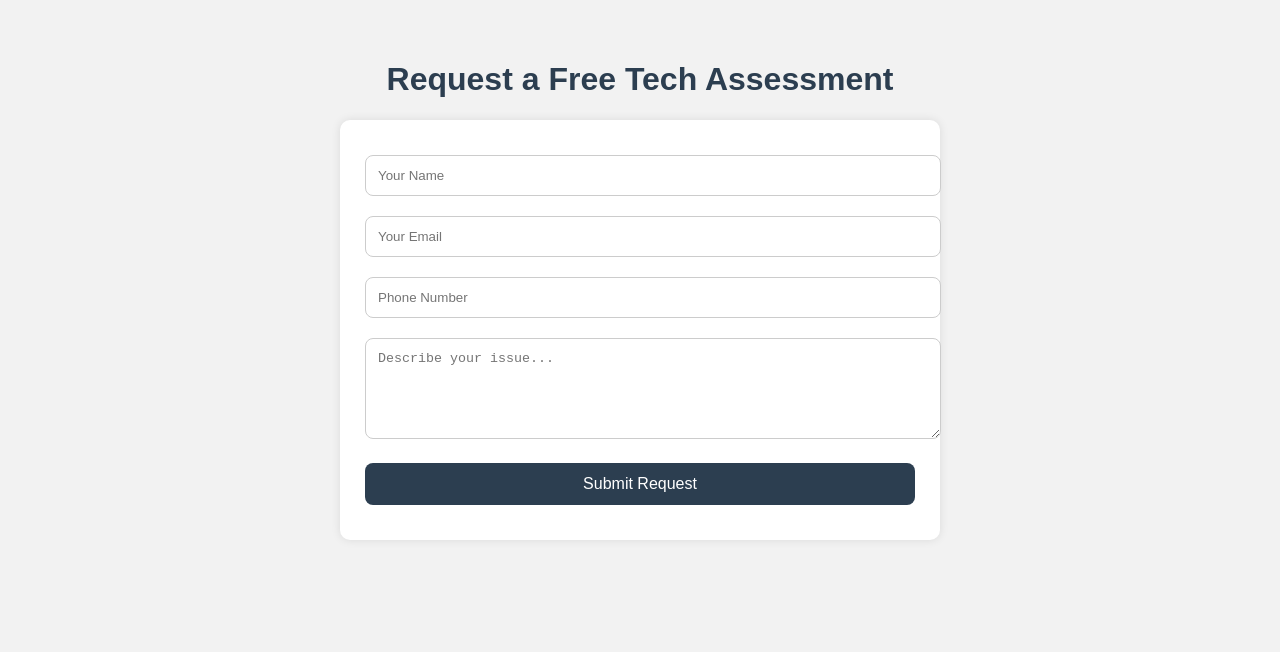
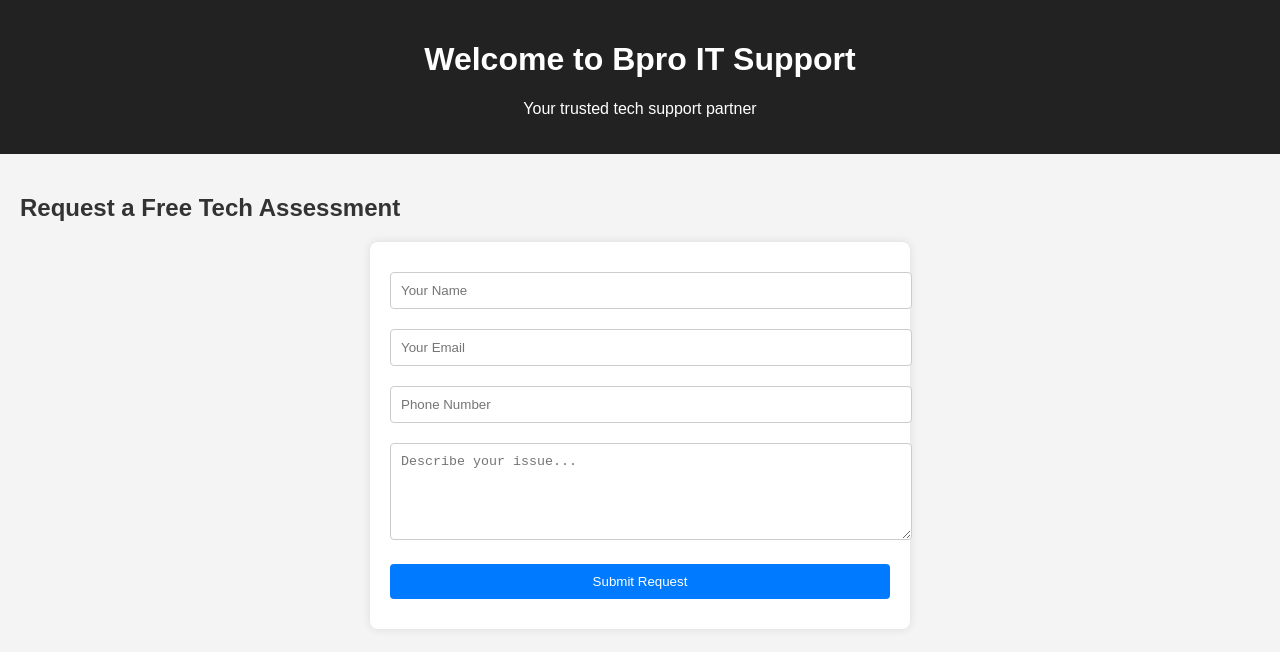
Before and after one commit to bereketb10/Bpro-it-support, a plain HTML site: page index.html in a window 1280 px wide. Drawn offline with Linux system fonts and the light colour scheme.

Commit message:
Update index.html

```diff
--- a/index.html
+++ b/index.html
@@ -2,55 +2,69 @@
 <html lang="en">
 <head>
   <meta charset="UTF-8">
-  <meta name="viewport" content="width=device-width, initial-scale=1.0">
-  <title>BPRO IT Support</title>
+  <meta name="viewport" content="width=device-width, initial-scale=1">
+  <title>Bpro IT Support</title>
   <style>
     body {
       font-family: Arial, sans-serif;
-      background: #f2f2f2;
-      padding: 40px;
-      max-width: 600px;
-      margin: auto;
+      margin: 0;
+      padding: 0;
+      background: #f4f4f4;
+      color: #333;
     }
-    h1 {
-      color: #2c3e50;
+    header {
+      background: #222;
+      color: white;
+      padding: 20px;
       text-align: center;
     }
+    section {
+      padding: 20px;
+    }
     form {
-      background: #fff;
-      padding: 25px;
-      border-radius: 10px;
+      max-width: 500px;
+      margin: auto;
+      background: white;
+      padding: 20px;
+      border-radius: 8px;
       box-shadow: 0 0 10px rgba(0,0,0,0.1);
     }
     input, textarea, button {
       width: 100%;
-      padding: 12px;
+      padding: 10px;
       margin: 10px 0;
       border: 1px solid #ccc;
-      border-radius: 8px;
+      border-radius: 4px;
     }
     button {
-      background: #2c3e50;
+      background: #007BFF;
       color: white;
       border: none;
       cursor: pointer;
-      font-size: 16px;
     }
     button:hover {
-      background: #1a252f;
+      background: #0056b3;
     }
   </style>
 </head>
 <body>
 
-  <h1>Request a Free Tech Assessment</h1>
-  <form action="https://formsubmit.co/your@email.com" method="POST">
+<header>
+  <h1>Welcome to Bpro IT Support</h1>
+  <p>Your trusted tech support partner</p>
+</header>
+
+<section>
+  <h2>Request a Free Tech Assessment</h2>
+ <form action="https://formsubmit.co/bereket.emerald@gmail.com" method="POST">
+
     <input type="text" name="name" placeholder="Your Name" required>
     <input type="email" name="email" placeholder="Your Email" required>
     <input type="tel" name="phone" placeholder="Phone Number" required>
-    <textarea name="message" rows="5" placeholder="Describe your issue..." required></textarea>
+    <textarea name="issue" rows="5" placeholder="Describe your issue..." required></textarea>
     <button type="submit">Submit Request</button>
   </form>
+</section>
 
 </body>
 </html>
```
